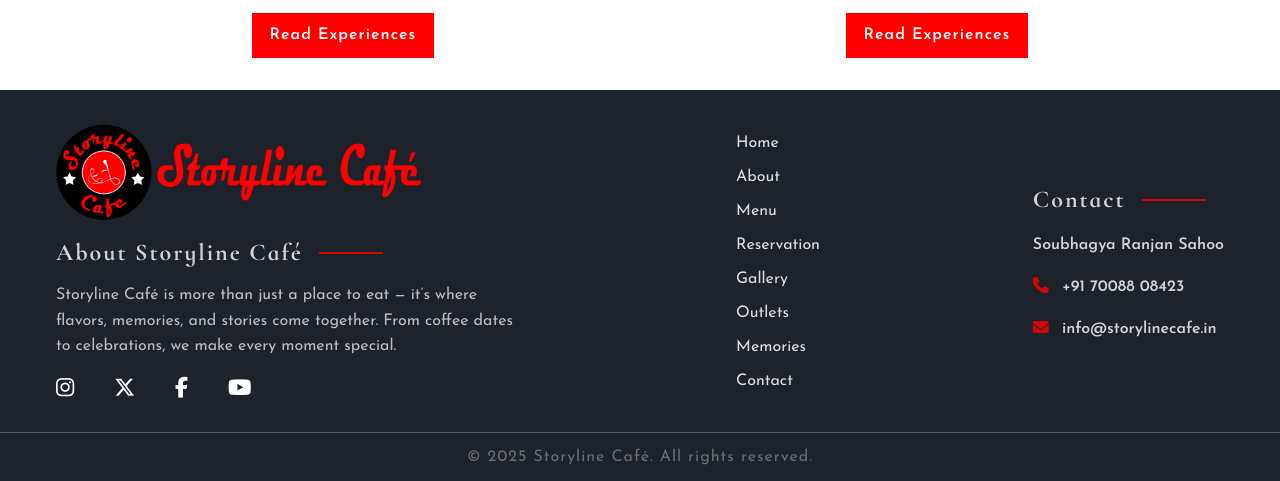
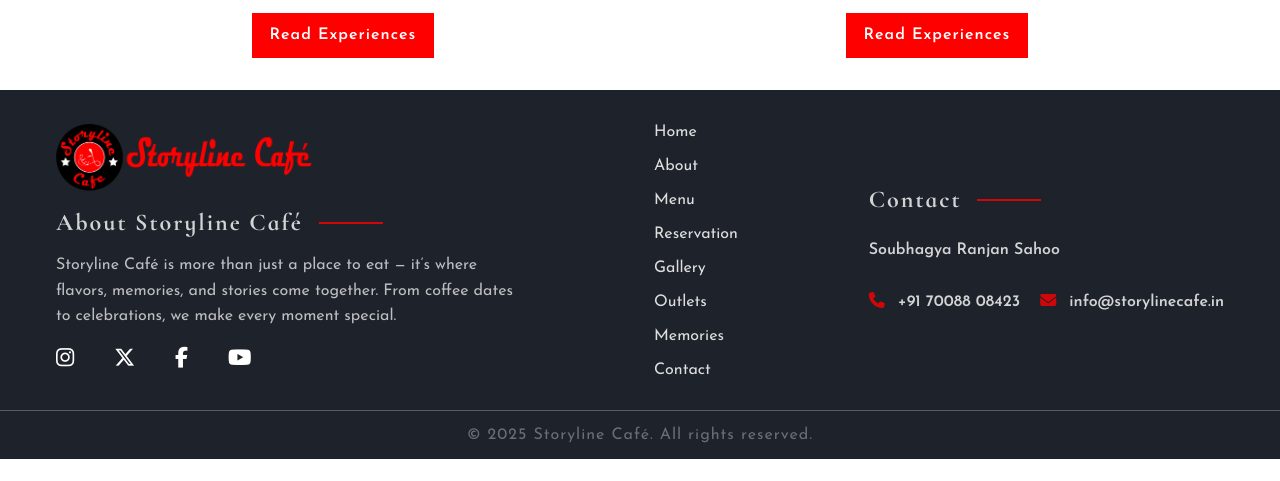
Before and after one commit to Rsubham/storyline-cafe, a plain HTML site: page index.html in a window 1280 px wide. Shown: the part 5504-5985 px from the top of the page. After the commit the page ends 5963 px from the top, so only its background shows below. Drawn offline with nearby package versions, Linux system fonts and the light colour scheme.

Commit message:
footer modification

```diff
--- a/global.css
+++ b/global.css
@@ -245,7 +245,7 @@ nav {
 }
 
 .footer_about img {
-  height: 100px;
+  height: 70px;
   width: auto;
   margin-bottom: 1rem;
 }
@@ -272,6 +272,16 @@ nav {
   font-weight: 600;
   font-family: var(--font-primary);
   opacity: 0.8;
+}
+
+.footer_contact p {
+  margin: 5px 0;
+}
+
+.footer_contact .footer_row {
+  display: flex;
+  justify-content: center; /* centers horizontally */
+  gap: 20px; /* space between phone and email */
 }
 
 .footer_phone i,
--- a/index.html
+++ b/index.html
@@ -343,7 +343,8 @@
                         referrerpolicy="no-referrer-when-downgrade">
                     </iframe>
                     <div class="review_btn">
-                        <a target="_blank" href="https://search.google.com/local/reviews?placeid=ChIJx8Sv-TBZPToRKGQ2zimm2Y0&q=Storyline+Cafe,+Gopalpur+On+Sea&hl=en&gl=IN"
+                        <a target="_blank"
+                            href="https://search.google.com/local/reviews?placeid=ChIJx8Sv-TBZPToRKGQ2zimm2Y0&q=Storyline+Cafe,+Gopalpur+On+Sea&hl=en&gl=IN"
                             class="btn">Read Experiences</a>
                     </div>
                 </div>
@@ -354,8 +355,10 @@
                         src="https://www.google.com/maps/embed?pb=!1m18!1m12!1m3!1d3765.3829988457674!2d84.78332169999997!3d19.3091799!2m3!1f0!2f0!3f0!3m2!1i1024!2i768!4f13.1!3m3!1m2!1s0x3a3d5110ff86ecf5%3A0x5815dbf901e64edf!2sStoryline%20Cafe!5e0!3m2!1sen!2sin!4v1757469848803!5m2!1sen!2sin"
                         width="100%" height="350px" style="border:0;" allowfullscreen="" loading="lazy"
                         referrerpolicy="no-referrer-when-downgrade"></iframe>
-                        <div class="review_btn">
-                        <a target="_blank" href="https://search.google.com/local/reviews?placeid=ChIJ9eyG_xBRPToR307mAfnbFVg&q=Storyline+Cafe&hl=en&gl=IN" class="btn">Read Experiences</a>
+                    <div class="review_btn">
+                        <a target="_blank"
+                            href="https://search.google.com/local/reviews?placeid=ChIJ9eyG_xBRPToR307mAfnbFVg&q=Storyline+Cafe&hl=en&gl=IN"
+                            class="btn">Read Experiences</a>
                     </div>
                 </div>
             </div>
@@ -377,9 +380,11 @@
                     we make every moment special.
                 </p>
                 <div class="footer_socials">
-                    <a href="https://www.instagram.com/storyline_cafe/" target="_blank"><i class="fab fa-instagram"></i></a>
+                    <a href="https://www.instagram.com/storyline_cafe/" target="_blank"><i
+                            class="fab fa-instagram"></i></a>
                     <a href="#" target="_blank"><i class="fa-brands fa-x-twitter"></i></a>
-                    <a href="https://www.facebook.com/CreateYourOwnStorieeees/" target="_blank"><i class="fab fa-facebook-f"></i></a>
+                    <a href="https://www.facebook.com/CreateYourOwnStorieeees/" target="_blank"><i
+                            class="fab fa-facebook-f"></i></a>
                     <a href="#" target="_blank"><i class="fab fa-youtube"></i></a>
                 </div>
             </div>
@@ -400,9 +405,13 @@
             <div class="footer_contact">
                 <h2 class="section_subheader">Contact</h2>
                 <p class="footer_name">Soubhagya Ranjan Sahoo</p>
-                <p class="footer_phone"><i class="fas fa-phone"></i> +91 70088 08423</p>
-                <p class="footer_email"><i class="fas fa-envelope"></i> info@storylinecafe.in</p>
+
+                <div class="footer_row">
+                    <p class="footer_phone"><i class="fas fa-phone"></i> +91 70088 08423</p>
+                    <p class="footer_email"><i class="fas fa-envelope"></i> info@storylinecafe.in</p>
+                </div>
             </div>
+
 
         </div>
 
```
